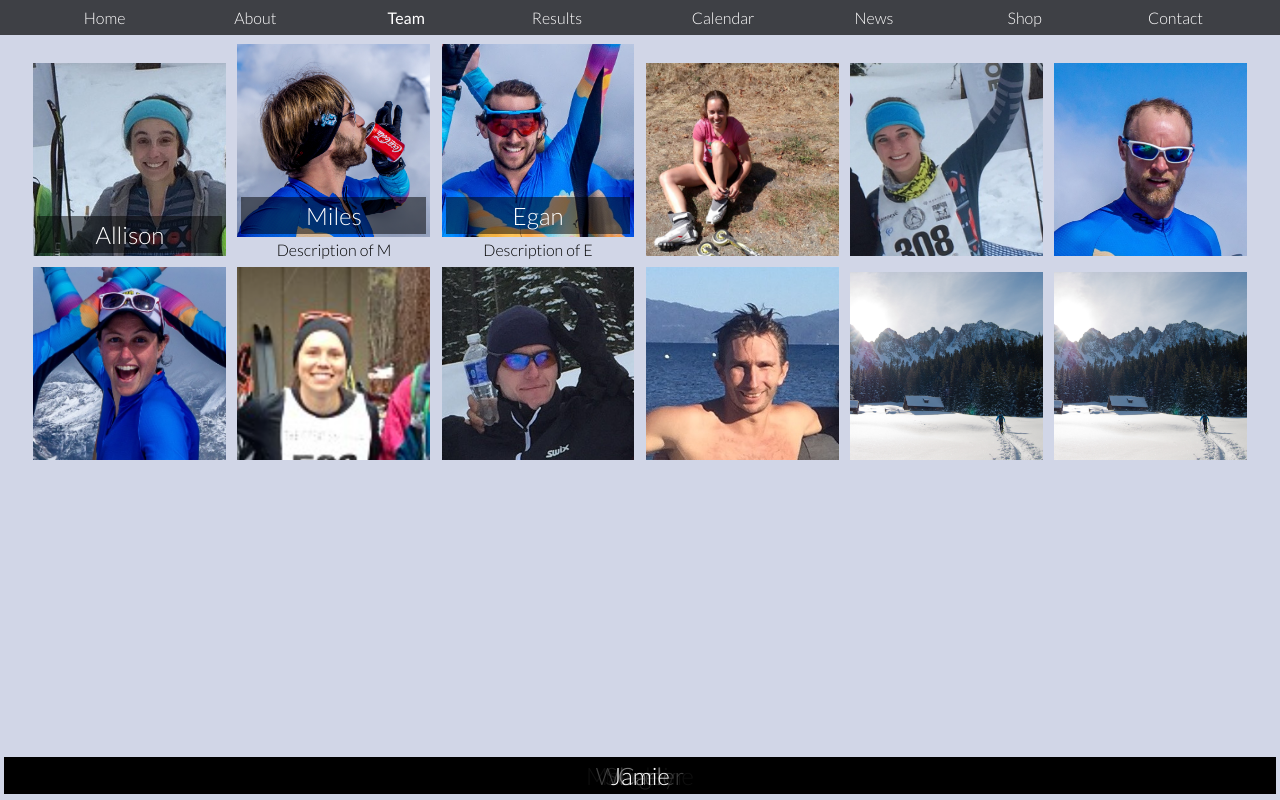
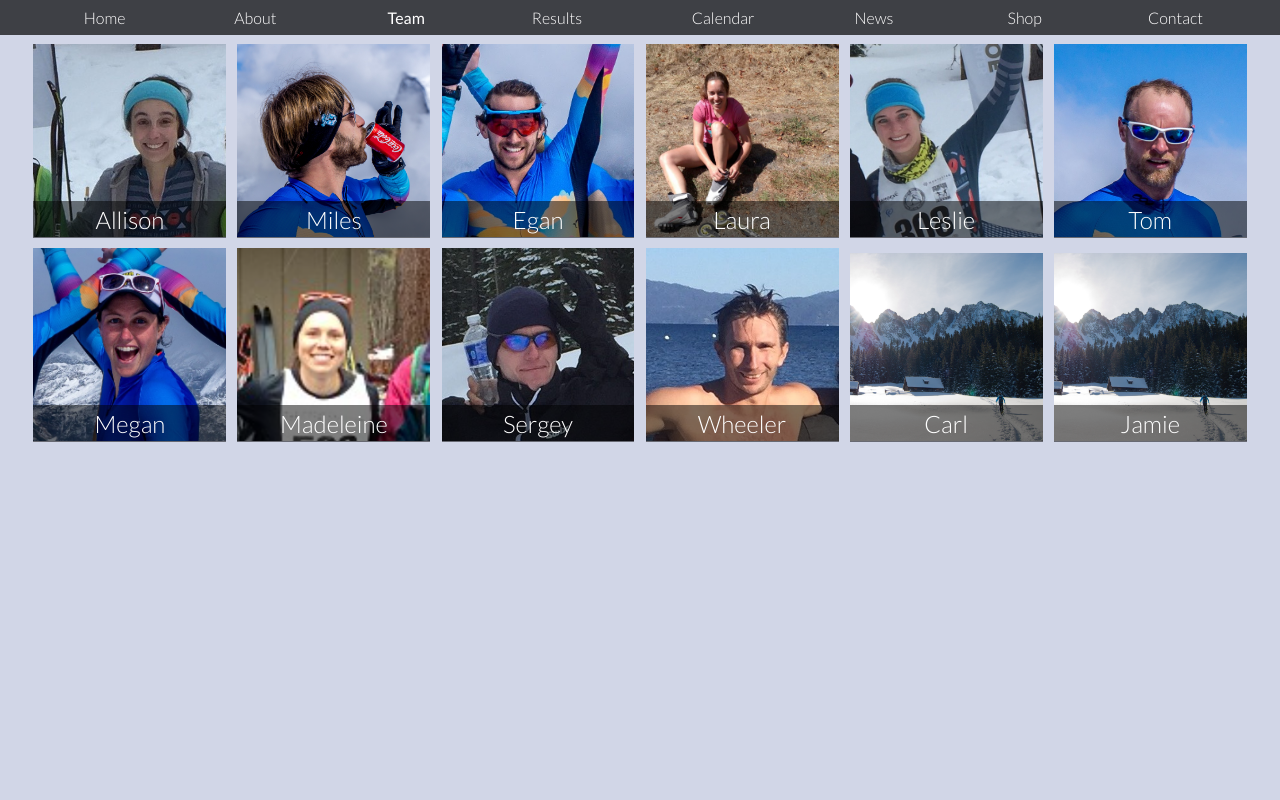
Before and after one commit to alohanordic/alohanordic.github.io, a plain HTML site: page pages/team.html in a window 1280 px wide. Drawn offline with Linux system fonts and the light colour scheme.

Commit message:
Put the id on the right element

```diff
--- a/pages/photo_grid.css
+++ b/pages/photo_grid.css
@@ -19,6 +19,7 @@
   display: inline-block;
   padding: 4px;
   box-sizing: border-box;
+  position: relative;
 }
 
 @media (min-width: 600px) {
@@ -31,10 +32,6 @@
   .photo-container {
     width: 16%;
   }
-}
-
-.image-wrapper {
-  position: relative;
 }
 
 .photo-container img {
--- a/pages/photo_grid.js
+++ b/pages/photo_grid.js
@@ -20,5 +20,6 @@ function onOverlayClick(event) {
 }
 
 var descriptions = {
-  'allison': 'Description of Allison'
+  'allison': 'Description of Allison',
+  'miles': 'Description of Miles',
 }
--- a/pages/team.html
+++ b/pages/team.html
@@ -29,29 +29,17 @@
   <div id="overlay" onclick="onOverlayClick()">
     <div id="description"></div>
   </div>
-  <div class="photo-container" onclick="onPhotoClick(event)">
-    <div class="image-wrapper">
+  <div id="allison" class="photo-container" onclick="onPhotoClick(event)">
     <img src="../images/allison.jpg">
 	<div class="name">Allison</div>
   </div>
-  </div>
-  <div class="photo-container" onclick="onPhotoClick(event)">
-    <div class="image-wrapper">
+  <div id="miles" class="photo-container" onclick="onPhotoClick(event)">
     <img src="../images/miles.jpg">
 	<div class="name">Miles</div>
   </div>
-    <div class="description">
-      Description of M
-    </div>
-  </div>
-  <div class="photo-container" onclick="onPhotoClick(event)">
-    <div class="image-wrapper">
+  <div id="egan" class="photo-container" onclick="onPhotoClick(event)">
     <img src="../images/egan.jpg">
 	<div class="name">Egan</div>
-    </div>
-    <div class="description">
-      Description of E
-    </div>
   </div>
   <a class="photo-container" href="#allison">
     <img src="../images/laura.jpg">
```
Lines whose indentation alone changed are shown as unchanged.
